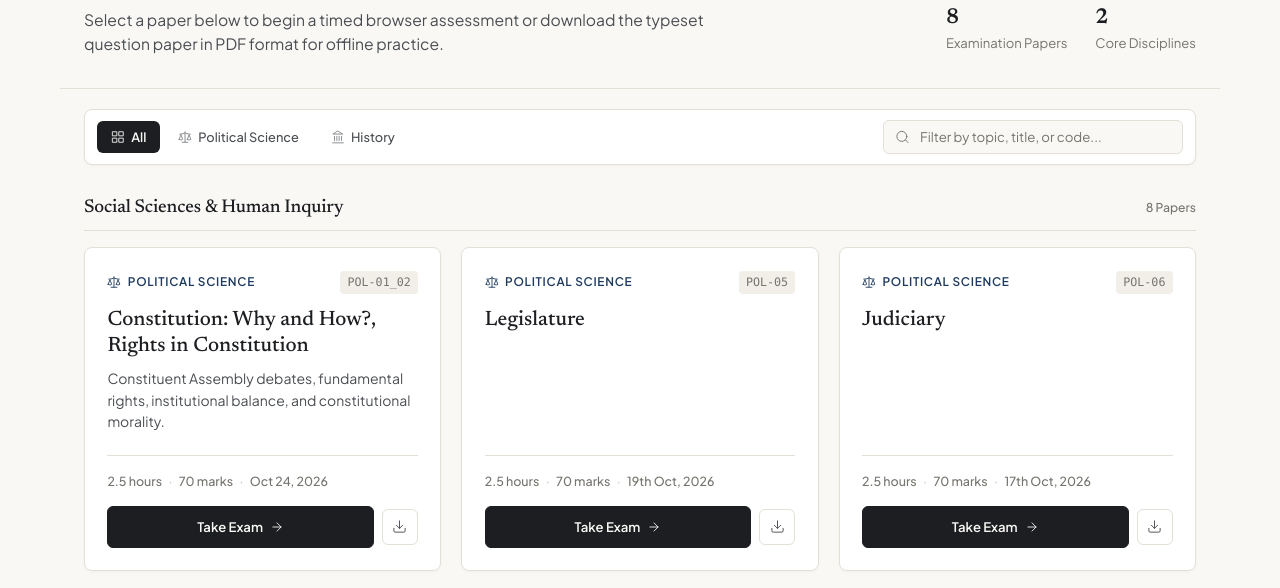
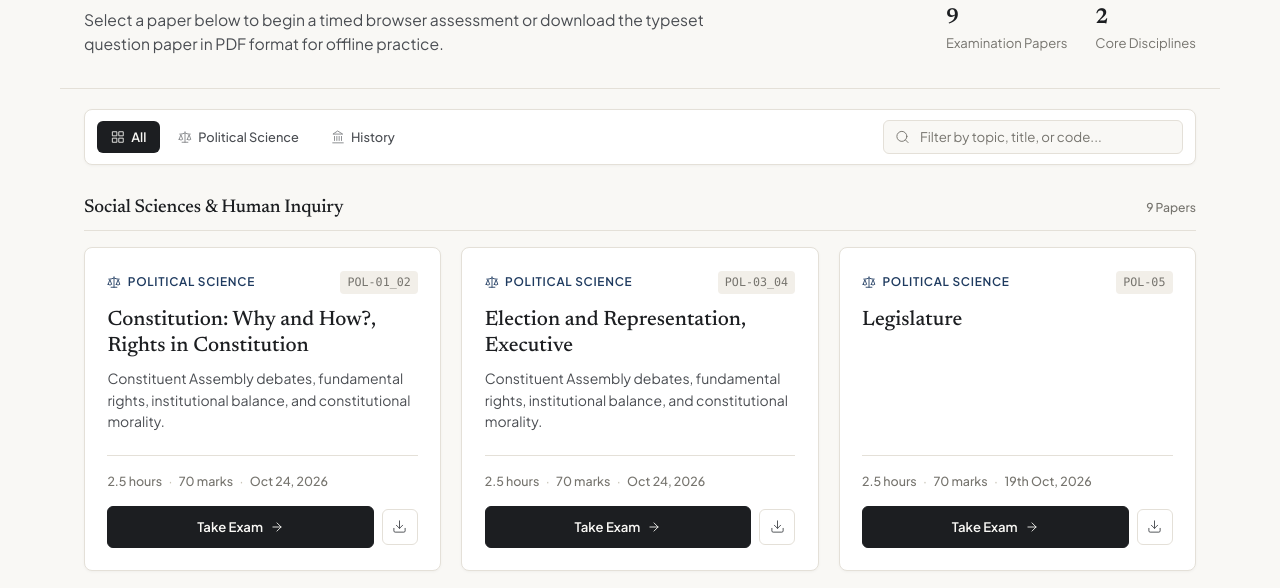
Before and after one commit to SkyPlay-Code/pikuexams, a plain HTML site: page index.html in a window 1280 px wide. Shown: the part 196-784 px from the top of the page. Drawn offline with Linux system fonts and the light colour scheme.

Commit message:
Add new Political Science exam details

```diff
--- a/index.html
+++ b/index.html
@@ -710,6 +710,18 @@
         pdfLink: "https://schoolchan.onrender.com/thread/18#p268"
       },
       {
+        id: "POL-03_04",
+        subject: "Political Science",
+        category: "Social Sciences & Human Inquiry",
+        title: "Election and Representation, Executive",
+        description: "Constituent Assembly debates, fundamental rights, institutional balance, and constitutional morality.",
+        duration: "2.5 hours",
+        marks: "70 marks",
+        date: "Oct 24, 2026",
+        htmlFile: "Exams/Polsc3_4-XI.html",
+        pdfLink: "https://schoolchan.onrender.com/thread/29#273"
+      },
+      {
         id: "POL-05",
         subject: "Political Science",
         category: "Social Sciences & Human Inquiry",
```
